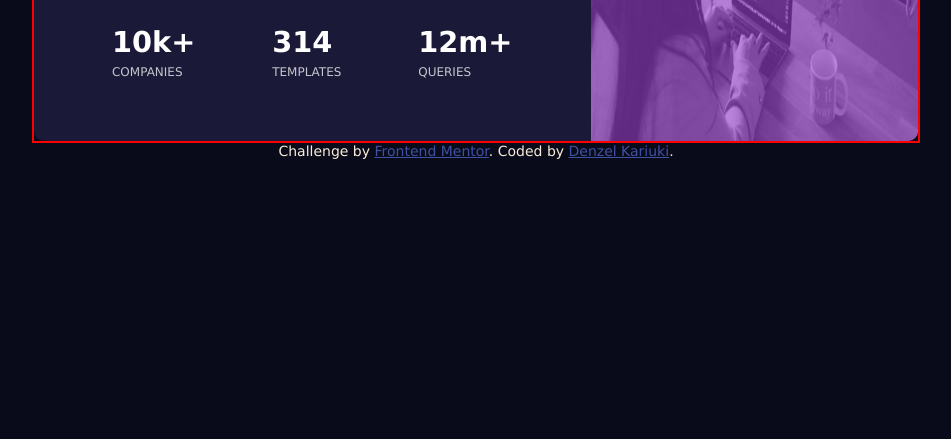
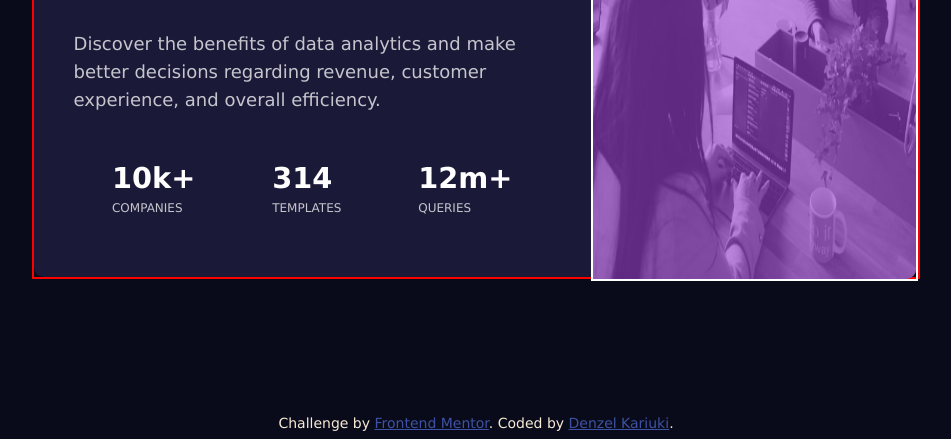
Before and after one commit to Denzel-K/stats-preview-card-component, a plain HTML site: page index.html in a window 1280 px wide. Shown: the part 377-816 px from the top of the page, without its empty margins (164-1115 px from the left). Drawn offline with Linux system fonts and the light colour scheme.

Commit message:
Update style.css

```diff
--- a/style.css
+++ b/style.css
@@ -5,6 +5,7 @@ body {
     flex-direction: column;
     align-items: center;
     justify-content: first baseline;
+    min-height: 100vh;
 }
 h1 {
     color: white;
@@ -45,6 +46,8 @@ p {
     position: relative;
     border: none;
     height: 100%;
+    padding: 0;
+    border: 2px solid white;
 }
 article {
     width: 100%;
```
